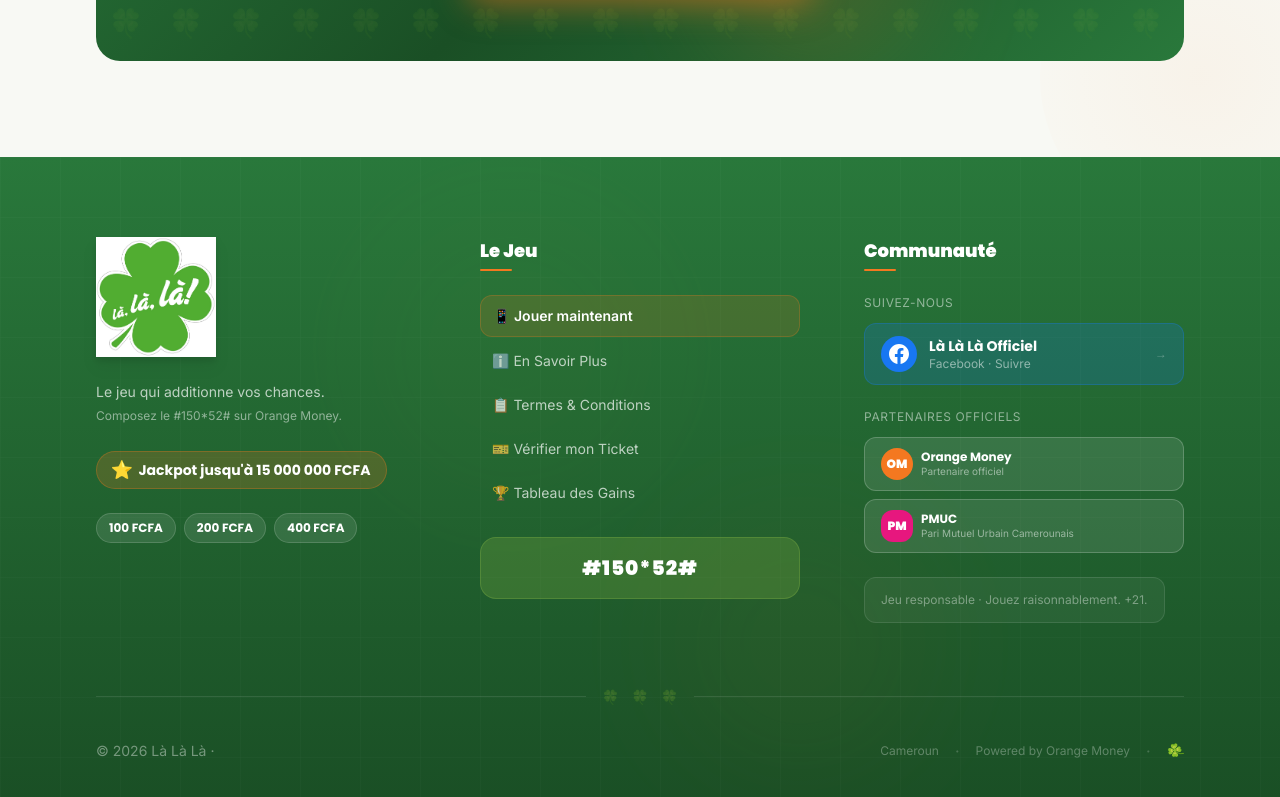
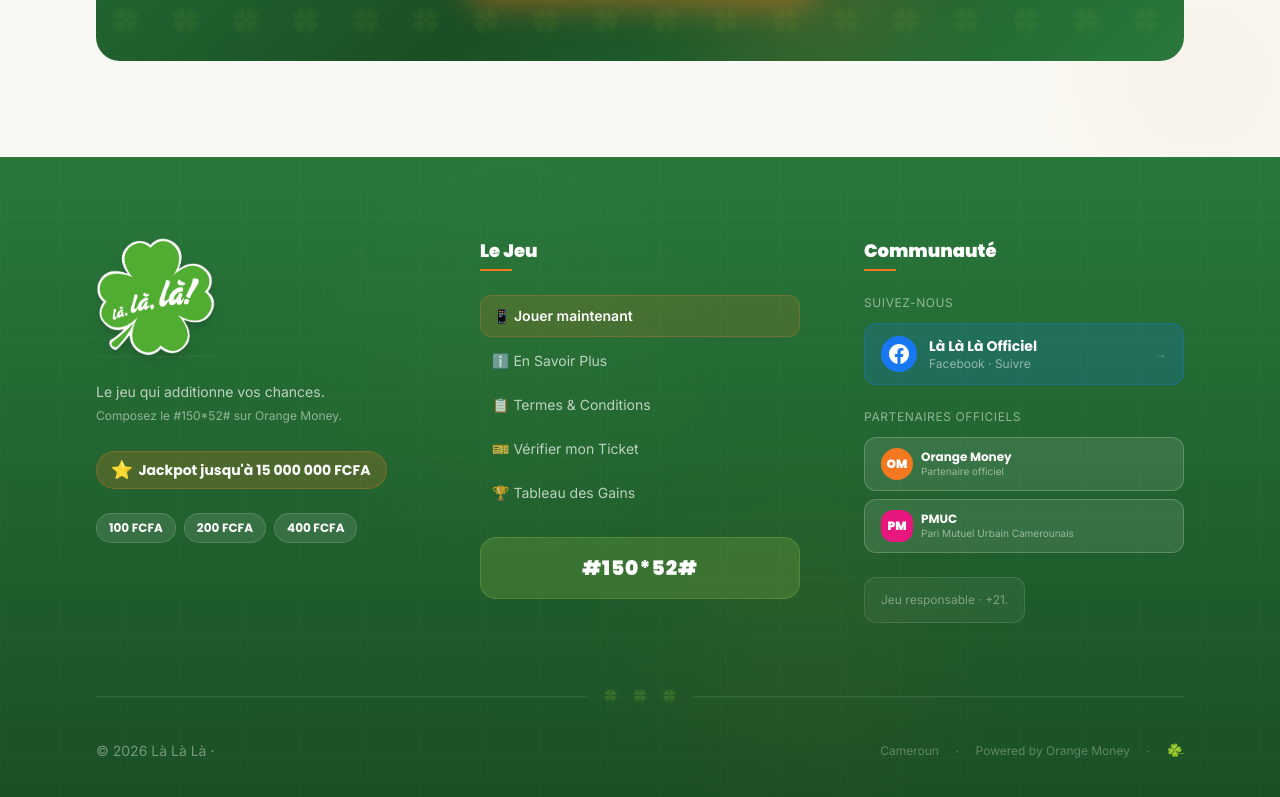
Before and after one commit to CodeSage25/LandingPage-Addition-, a Next.js app: page / in a window 1280 px wide. Shown: the part 5190-5987 px from the top of the page. Built offline with nearby package versions, Linux system fonts and the light colour scheme.

Commit message:
peaufinage 1

```diff
--- a/components/layout/Footer.tsx
+++ b/components/layout/Footer.tsx
@@ -194,7 +194,7 @@
               className="flex-shrink-0"
             >
               <Image
-                src="/images/logo-lala.jpeg"
+                src="/images/logo-lala.png"
                 alt="Logo Là Là Là"
                 width={120}
                 height={120}
@@ -428,7 +428,7 @@
               "
             >
               <p className="font-inter text-white/40 text-xs leading-relaxed">
-                Jeu responsable · Jouez raisonnablement. +21.
+                Jeu responsable · +21.
               </p>
             </div>
           </motion.div>
--- a/components/sections/USSDSimulator.tsx
+++ b/components/sections/USSDSimulator.tsx
@@ -963,7 +963,7 @@
                 transition={{ delay: 0.8 }}
                 className="
                   lg:hidden
-                  absolute -bottom-14 left-1/2 -translate-x-1/2
+                  absolute -bottom-14  -translate-x-2/2
                   flex items-center gap-2 whitespace-nowrap
                   bg-white border border-vert-fonce/15
                   rounded-full px-4 py-2 shadow-md
```
Also changed, not shown: public/images/logo-lala.jpeg (deleted), public/images/logo-lala.png (added).
